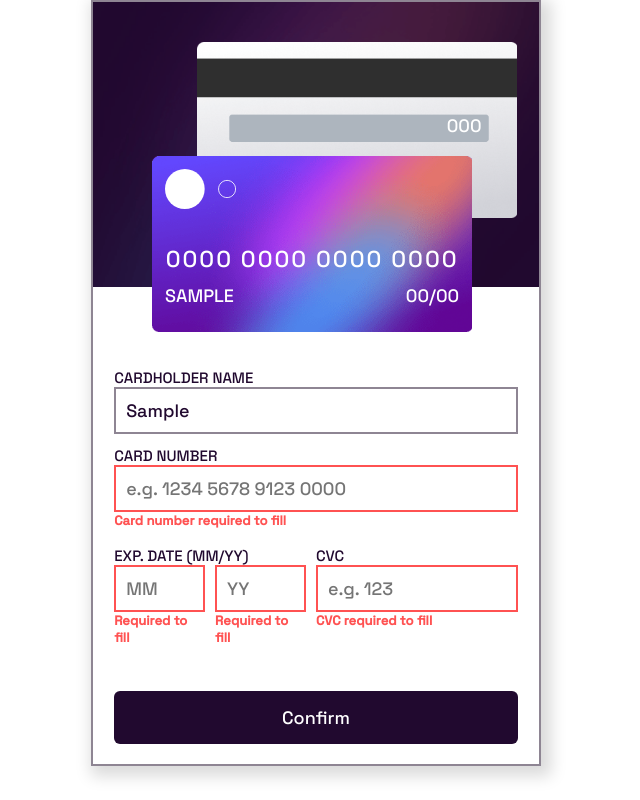
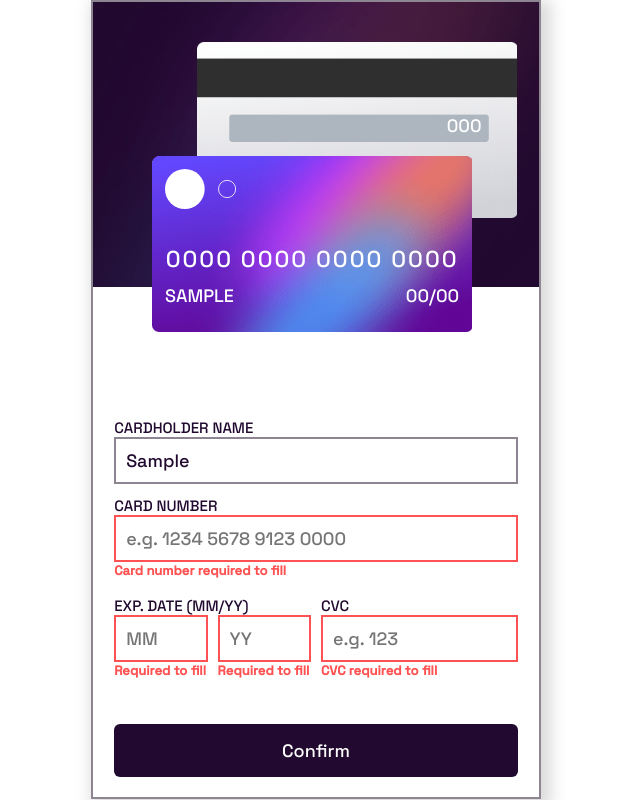
Before and after one commit to andykallian/front-end-mentor-6, a plain HTML site: page index.html in a window 1280 px wide. Both pictures are taken after typing "Sample", "Sample", "Sample", "Sample", "Sample" into the empty fields and a click on the button "Confirm". Shown: the whole page, without its empty margins (324-964 px from the left). Drawn offline with Linux system fonts and the light colour scheme.

Commit message:
js functionalities form

```diff
--- a/index.js
+++ b/index.js
@@ -69,23 +69,19 @@ cvcInput.addEventListener("input", ()=>{
 })
 
 
-
-
 button.addEventListener("click", function(event){
   event.preventDefault()
 
   inputs = document.querySelectorAll('input')
   paragraphs = document.querySelectorAll('label p')
 
-
-  for(let i = 0; i < inputs.length; i++){
-    if(inputs[i].value === ""){
+  inputs.forEach((input, i) => {
+    if(input.value === ""){
       paragraphs[i].style.display = "block"
-      inputs[i].style.border = "2px solid var(--Red)"
+      input.style.border = "2px solid var(--Red)"
     }else{
-      paragraphs[i].style.display = "none"
-      inputs[i].style.border = "2px solid var(--dark-grayish-violet)"
+        paragraphs[i].style.display = "none"
+        input.style.border = "2px solid var(--dark-grayish-violet)"
     }
-  }
-
+  });
 });
--- a/style.css
+++ b/style.css
@@ -56,7 +56,7 @@ body, html{
 
         display: flex;
         flex-direction: column;
-        gap: 14rem;
+        gap: 19rem;
 
         box-shadow: 5px 5px 15px 5px rgb(0 0 0 / 15%);
     }
@@ -168,6 +168,7 @@ body, html{
             }
 
             .cardForm input{
+                width: 100%;
                 color: var(--very-dark-violet);
                 padding: 10px;
                 border: 2px solid var(--dark-grayish-violet);
```
